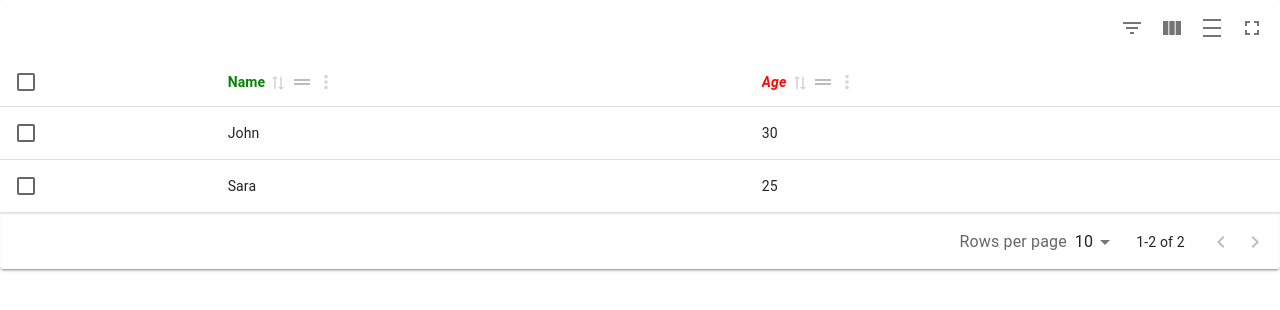
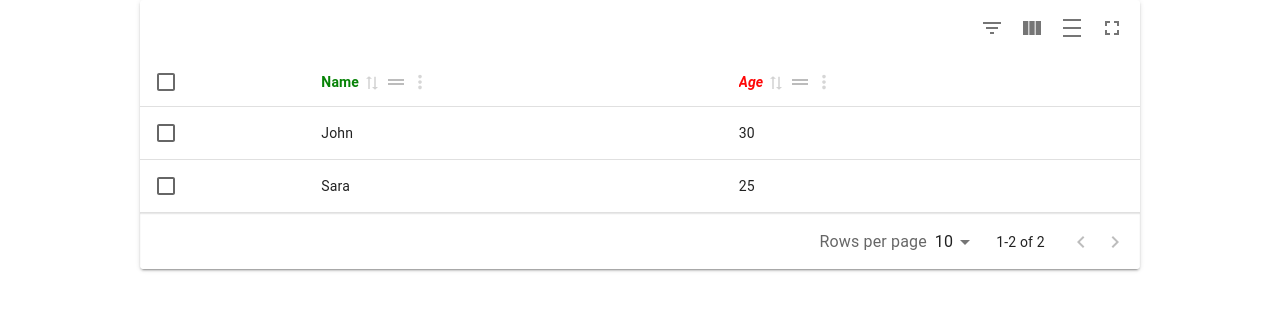
Before and after one commit to ahmedkhan1/materail-react-table-app, a React (Create React App) app: page / in a window 1280 px wide. Shown: the top 310 px of the page. Built offline with nearby package versions, Linux system fonts and the light colour scheme.

Commit message:
Added table css

```diff
--- a/src/App.css
+++ b/src/App.css
@@ -1,38 +1,5 @@
-.App {
-  text-align: center;
+
+.react-table-container{
+  width: 1000px;
+  margin: 0 auto;
 }
-
-.App-logo {
-  height: 40vmin;
-  pointer-events: none;
-}
-
-@media (prefers-reduced-motion: no-preference) {
-  .App-logo {
-    animation: App-logo-spin infinite 20s linear;
-  }
-}
-
-.App-header {
-  background-color: #282c34;
-  min-height: 100vh;
-  display: flex;
-  flex-direction: column;
-  align-items: center;
-  justify-content: center;
-  font-size: calc(10px + 2vmin);
-  color: white;
-}
-
-.App-link {
-  color: #61dafb;
-}
-
-@keyframes App-logo-spin {
-  from {
-    transform: rotate(0deg);
-  }
-  to {
-    transform: rotate(360deg);
-  }
-}
--- a/src/App.js
+++ b/src/App.js
@@ -4,7 +4,7 @@
 
 function App() {
   return (
-    <div className="App">
+    <div className="react-table-container">
       <ReactTable />
     </div>
   );
```
